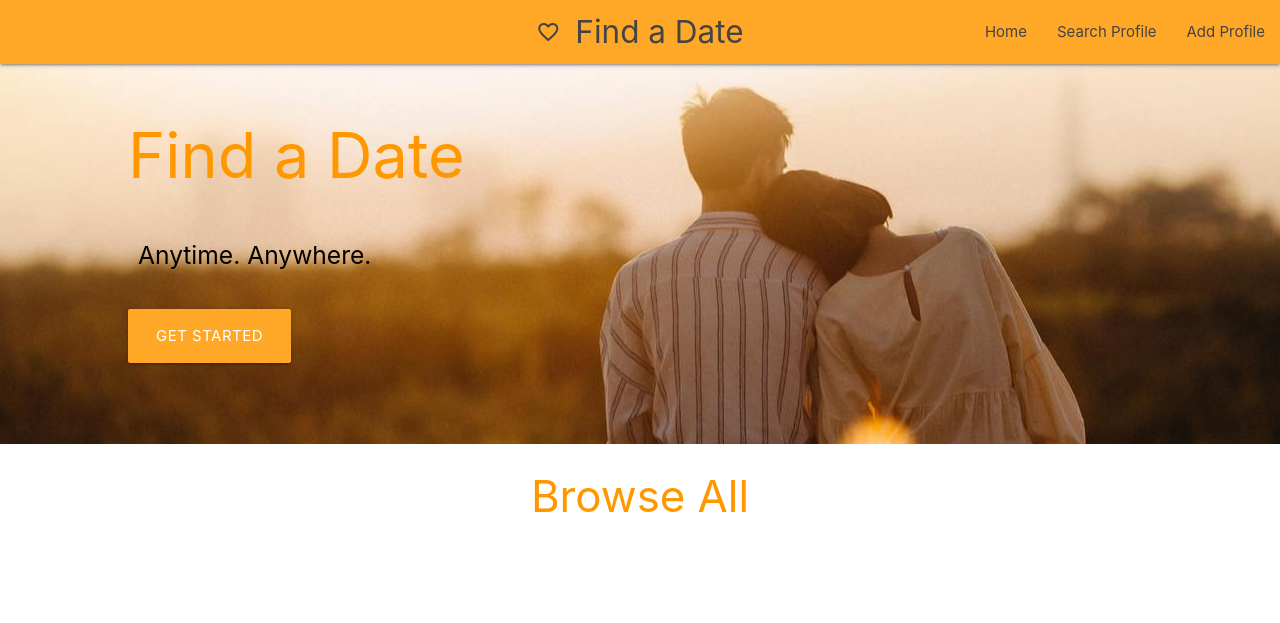
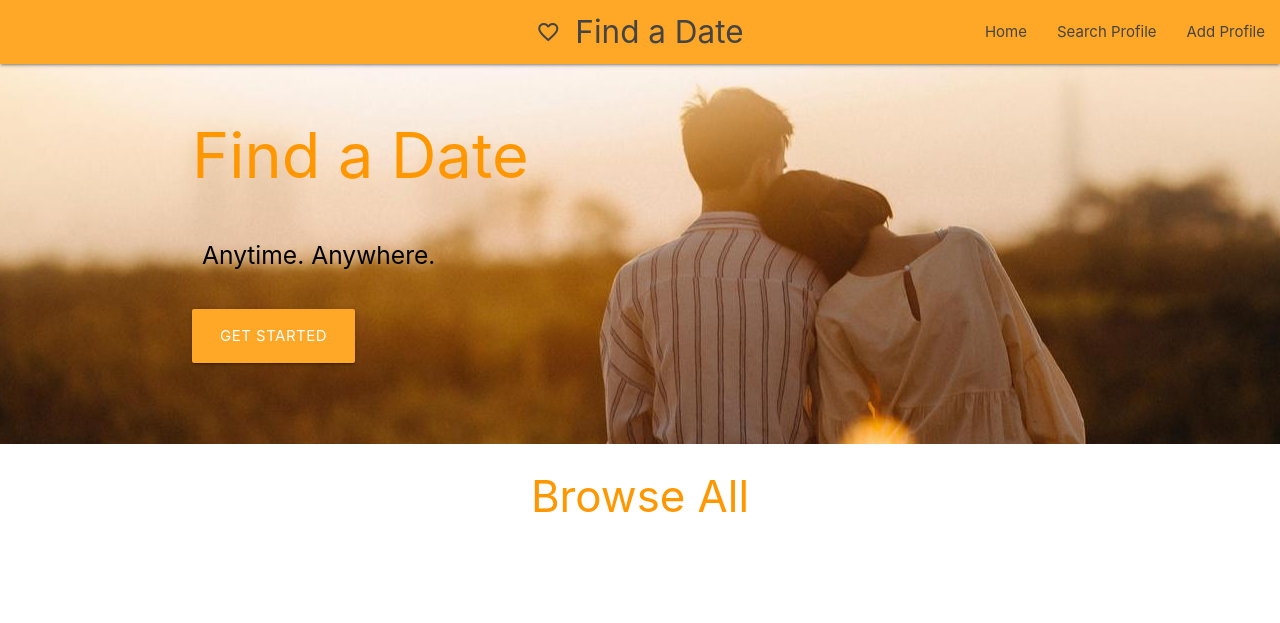
Before and after one commit to junewjc/project3, a Flask app: page / in a window 1280 px wide. Shown: the top 623 px of the page. Run offline with Flask 2, Linux system fonts and the light colour scheme; data that the repository does not hold is empty; some libraries are stand-ins or nearby versions.

Commit message:
edited banner-text width in main.css

```diff
--- a/static/css/main.css
+++ b/static/css/main.css
@@ -139,7 +139,7 @@ input:focus {
     width: 90%;
   }
   #banner-text {
-    width: 80%
+    width: 70%
   }
 }
 
```
